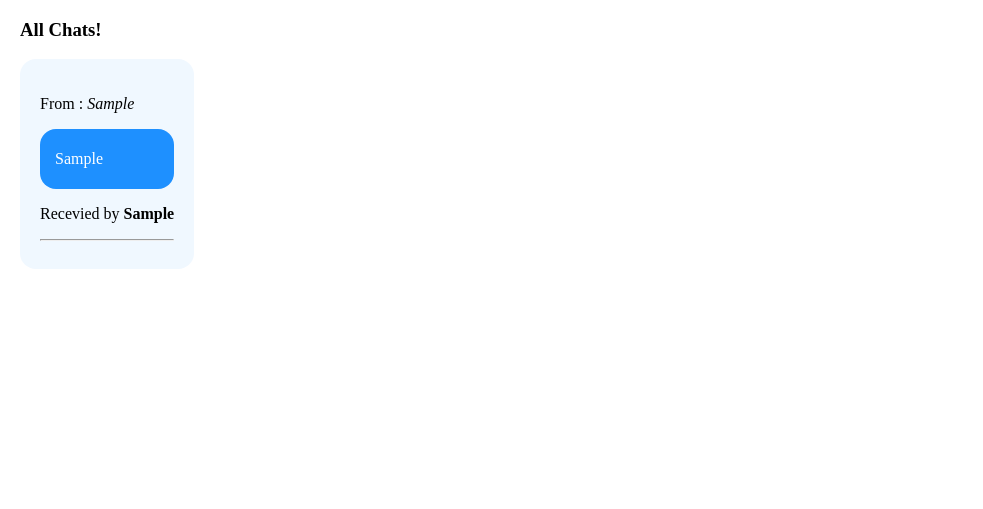
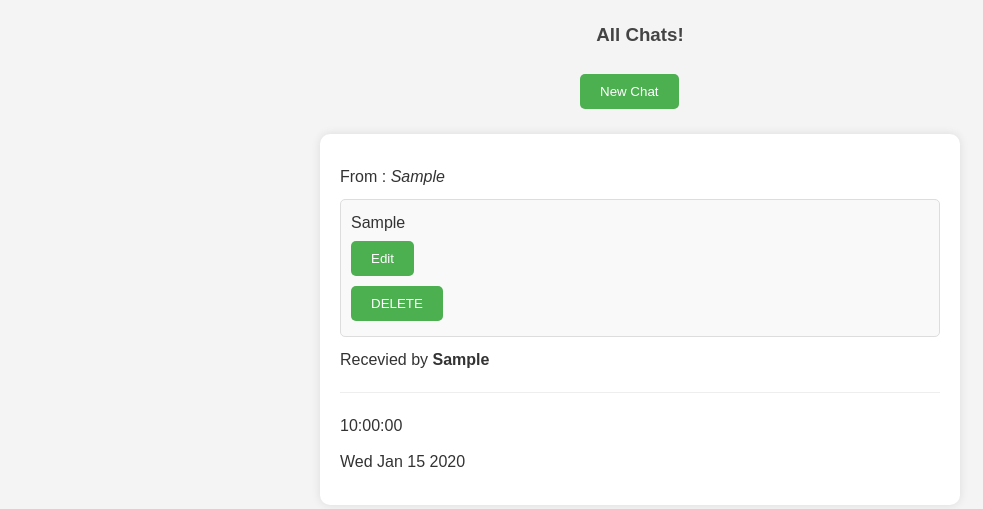
Before and after one commit to 16Dinesh/Backend-Practice, a Node server app: page /chats in a window 1280 px wide. Shown: the top 509 px of the page, without its empty margins (0-983 px from the left). Run offline with Node 20, Linux system fonts and the light colour scheme; tables that the repository leaves empty hold one stand-in row (values such as "Sample post"); some libraries are stand-ins or nearby versions.

Commit message:
chat model

```diff
--- a/DataBases-Learning/Mongodb/Mongo-Express/index.js
+++ b/DataBases-Learning/Mongodb/Mongo-Express/index.js
@@ -3,10 +3,13 @@ const app = express();
 const mongoose = require("mongoose");
 const path = require("path");
 const Chat = require("./models/chat.js");
+const methodOverride = require("method-override");
 
 app.set("views", path.join(__dirname, "views"));
 app.set("view engine" , "ejs");
-app.use(express.static(path.join(__dirname, "public")))
+app.use(express.static(path.join(__dirname, "public")));
+app.use(express.urlencoded({extended : true}));
+app.use(methodOverride("_method"));
 
 
 main()
@@ -27,6 +30,47 @@ app.get("/chats", async (req,res) => {
     res.render("index" , {chats});
 });
 
+//New Route
+app.get("/chats/new", (req,res)=>{
+    res.render("new");
+})
+
+//Create Route
+app.post("/chats" ,(req,res)=>{
+    let {from , to , msg } = req.body;
+    let newChat = new Chat ({
+        from: from,
+        to: to,
+        msg : msg,
+        created_at: new Date(),
+    });
+    newChat.save().then((res)=>{console.log("Data is passed")}).catch((err)=>{console.log(err)});
+    res.redirect("/chats")
+});
+
+//Edit Route
+app.get('/chats/:id/edit' , async (req,res)=>{
+    let {id} = req.params;
+    let chat = await Chat.findById(id);
+    res.render("edit" , {chat});
+})
+
+//UPDATE Route
+app.put("/chats/:id" , async (req,res)=>{
+    let {id} = req.params;
+    let {msg : newMsg} = req.body;
+    let updatedChat = await Chat.findByIdAndUpdate(id , {msg : newMsg} , {runValidators: true , new: true});
+    console.log(updatedChat);
+    res.redirect("/chats");
+})
+
+//Destory route
+app.delete("/chats/:id" , async (req,res)=>{
+    let {id} = req.params;
+    let delChat = await Chat.findByIdAndDelete(id);
+    console.log(delChat);
+    res.redirect("/chats");
+})
 
 app.get("/" , (req,res)=>{
     res.send("working")
--- a/DataBases-Learning/Mongodb/Mongo-Express/package.json
+++ b/DataBases-Learning/Mongodb/Mongo-Express/package.json
@@ -12,6 +12,7 @@
   "dependencies": {
     "ejs": "^3.1.10",
     "express": "^4.19.2",
+    "method-override": "^3.0.0",
     "mongoose": "^8.4.1"
   }
 }
--- a/DataBases-Learning/Mongodb/Mongo-Express/public/style.css
+++ b/DataBases-Learning/Mongodb/Mongo-Express/public/style.css
@@ -1,17 +1,66 @@
 body {
-    margin-left: 20px;
+    font-family: Arial, sans-serif;
+    background-color: #f4f4f4;
+    color: #333;
+    margin: 0;
+    padding: 0;
+    line-height: 1.6;
+}
+
+h3 {
+    text-align: center;
+    margin-top: 20px;
+    color: #444;
+}
+
+form {
+    display: inline-block;
+}
+
+button {
+    background-color: #4CAF50;
+    color: white;
+    border: none;
+    padding: 10px 20px;
+    margin: 5px 0;
+    cursor: pointer;
+    border-radius: 5px;
+}
+
+button:hover {
+    background-color: #45a049;
 }
 
 .chat {
-    background-color: aliceblue;
+    background: white;
+    margin: 20px auto;
     padding: 20px;
-    border-radius: 16px;
-    display: inline-block;
+    border-radius: 10px;
+    box-shadow: 0 0 10px rgba(0, 0, 0, 0.1);
+    max-width: 600px;
+}
+
+.chat p {
+    margin: 10px 0;
 }
 
 .msg_box {
-    background-color: dodgerblue;
-    color: white;
-    padding: 5px 15px;
-    border-radius: 16px;
+    background: #f9f9f9;
+    padding: 10px;
+    border-radius: 5px;
+    border: 1px solid #ddd;
 }
+
+.msg_box p {
+    margin: 0;
+}
+
+hr {
+    border: 0;
+    border-top: 1px solid #eee;
+    margin: 20px 0;
+}
+
+.new_chat {
+    margin-left: 580px;
+}
--- a/DataBases-Learning/Mongodb/Mongo-Express/views/index.ejs
+++ b/DataBases-Learning/Mongodb/Mongo-Express/views/index.ejs
@@ -8,12 +8,27 @@
 </head>
 <body>
     <h3> All Chats! </h3>
+    <form method="GET" action="/chats/new">
+        <button class="new_chat">New Chat</button>
+    </form>
+    <br/>
     <% for(let chat of chats) { %>
         <div class="chat">
             <p>From :<i> <%= chat.from %></i>  </p>
-            <div class="msg_box"><p><%= chat.msg %></p></div>
+            <div class="msg_box">
+                <p><%= chat.msg %></p>
+                <form method="GET" action="/chats/<%=chat._id %>/edit">
+                    <button>Edit</button>
+                </form>
+                <br>
+                <form method="POST" action="/chats/<%=chat._id %>?_method=DELETE">
+                    <button>DELETE</button>
+                </form>
+            </div>
             <p>Recevied by<b> <%= chat.to %></b> </p>
             <hr/>
+            <p> <%= chat.created_at.toString().split(" ")[4] %> </p>
+            <p> <%= chat.created_at.toString().split(" ").slice(0, 4).join(" ") %> </p>
         </div>
    <% } %>
 </body>
```
Also changed, not shown: DataBases-Learning/Mongodb/Mongo-Express/public/edit.css (added, +58 -0 lines), DataBases-Learning/Mongodb/Mongo-Express/public/new.css (added, +56 -0 lines), DataBases-Learning/Mongodb/Mongo-Express/views/edit.ejs (added, +17 -0 lines), DataBases-Learning/Mongodb/Mongo-Express/views/new.ejs (added, +18 -0 lines), 1 other file.
